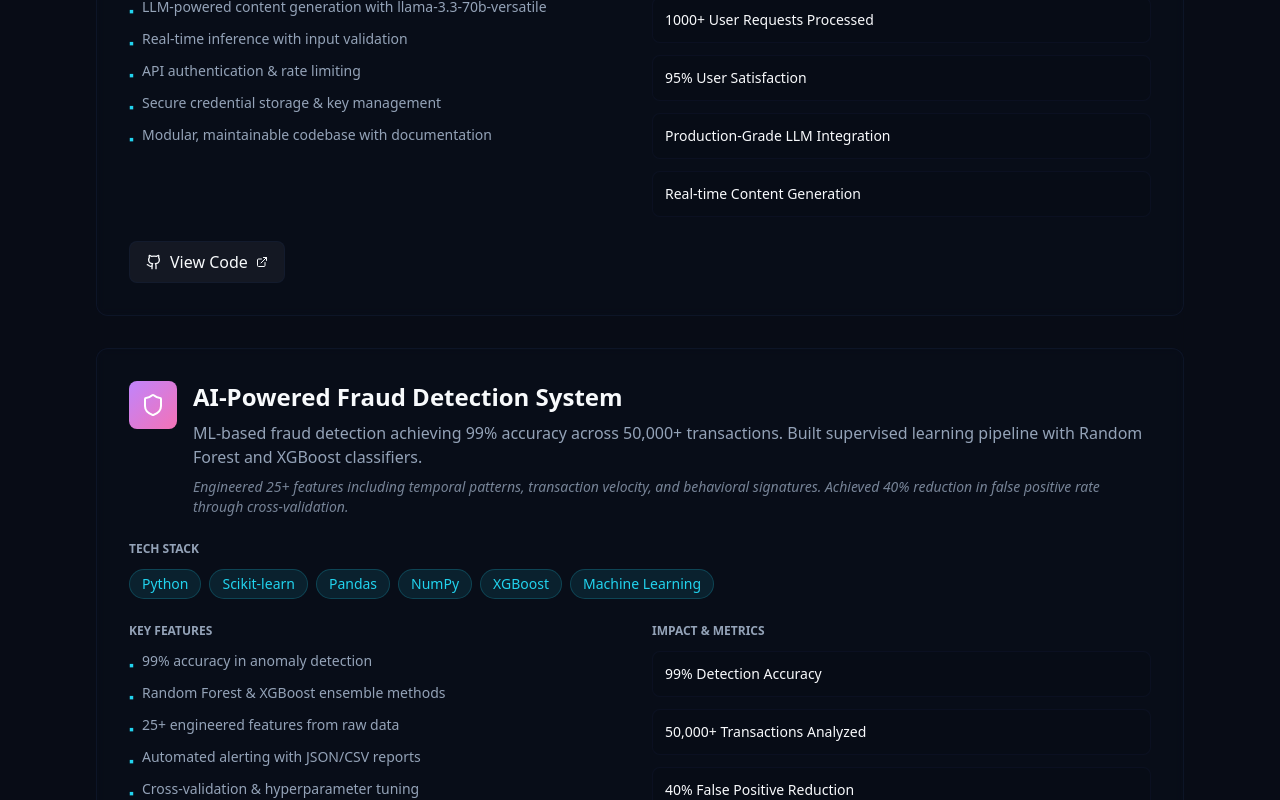
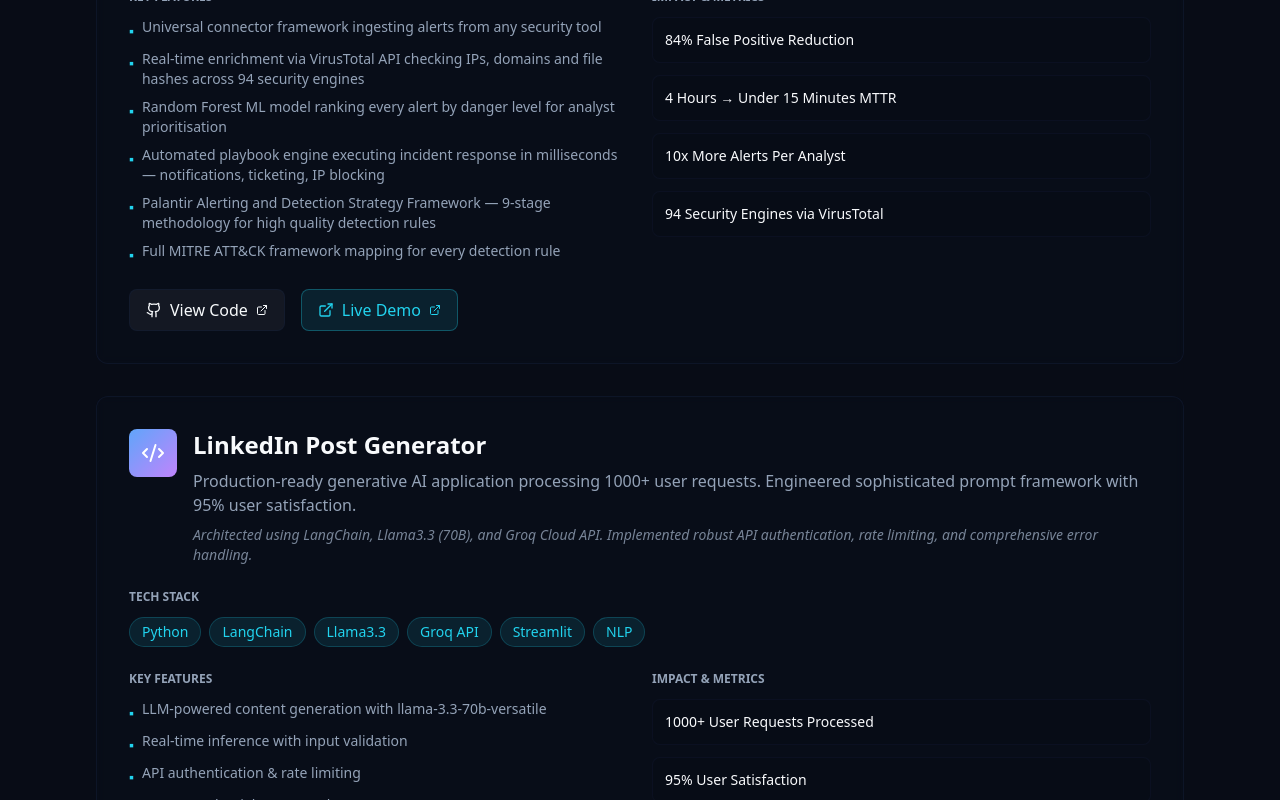
Before and after one commit to Girlweb/My-Portfolio, a React (Vite) app: page / in a window 1280 px wide. Shown: the part 4380-5180 px from the top of the page. Built offline with nearby package versions, Linux system fonts and the light colour scheme.

Commit message:
Add ADS Framework SOAR Platform and remove fraud detection
Added a new project entry for the ADS Framework SOAR Platform with detailed descriptions, features, and metrics. Removed the AI-Powered Fraud Detection System entry.

```diff
--- a/src/components/Projects.tsx
+++ b/src/components/Projects.tsx
@@ -27,6 +27,30 @@
       color: "from-green-400 to-emerald-400"
     },
     {
+      title: "ADS Framework SOAR Platform",
+      description: "Open source Security Orchestration, Automation and Response platform built to eliminate alert fatigue in Security Operations Centers. Reduces false positives by 84% and cuts mean time to respond from 4 hours to under 15 minutes.",
+      longDescription: "Commercial SOAR platforms cost hundreds of thousands of dollars annually. This platform delivers the same capability for any organisation — combining real-time threat enrichment, ML-powered alert prioritisation, and automated playbook execution in a single open source pipeline. Implements Palantir's Alerting and Detection Strategy Framework with full MITRE ATT&CK mapping.",
+      tech: ["Python", "FastAPI", "PostgreSQL", "Redis", "Docker", "Scikit-learn", "VirusTotal API", "MITRE ATT&CK"],
+      features: [
+        "Universal connector framework ingesting alerts from any security tool",
+        "Real-time enrichment via VirusTotal API checking IPs, domains and file hashes across 94 security engines",
+        "Random Forest ML model ranking every alert by danger level for analyst prioritisation",
+        "Automated playbook engine executing incident response in milliseconds — notifications, ticketing, IP blocking",
+        "Palantir Alerting and Detection Strategy Framework — 9-stage methodology for high quality detection rules",
+        "Full MITRE ATT&CK framework mapping for every detection rule"
+      ],
+      metrics: [
+        "84% False Positive Reduction",
+        "4 Hours → Under 15 Minutes MTTR",
+        "10x More Alerts Per Analyst",
+        "94 Security Engines via VirusTotal"
+      ],
+      github: "https://github.com/Girlweb",
+      demo: "https://ads-soar-platform.onrender.com",
+      icon: <Shield className="w-6 h-6" />,
+      color: "from-purple-400 to-pink-400"
+    },
+    {
       title: "LinkedIn Post Generator",
       description: "Production-ready generative AI application processing 1000+ user requests. Engineered sophisticated prompt framework with 95% user satisfaction.",
       longDescription: "Architected using LangChain, Llama3.3 (70B), and Groq Cloud API. Implemented robust API authentication, rate limiting, and comprehensive error handling.",
@@ -48,29 +72,6 @@
       demo: null,
       icon: <Code2 className="w-6 h-6" />,
       color: "from-blue-400 to-purple-400"
-    },
-    {
-      title: "AI-Powered Fraud Detection System",
-      description: "ML-based fraud detection achieving 99% accuracy across 50,000+ transactions. Built supervised learning pipeline with Random Forest and XGBoost classifiers.",
-      longDescription: "Engineered 25+ features including temporal patterns, transaction velocity, and behavioral signatures. Achieved 40% reduction in false positive rate through cross-validation.",
-      tech: ["Python", "Scikit-learn", "Pandas", "NumPy", "XGBoost", "Machine Learning"],
-      features: [
-        "99% accuracy in anomaly detection",
-        "Random Forest & XGBoost ensemble methods",
-        "25+ engineered features from raw data",
-        "Automated alerting with JSON/CSV reports",
-        "Cross-validation & hyperparameter tuning"
-      ],
-      metrics: [
-        "99% Detection Accuracy",
-        "50,000+ Transactions Analyzed",
-        "40% False Positive Reduction",
-        "25+ Engineered Features"
-      ],
-      github: "https://github.com/Girlweb/ai-data-annotation-tool",
-      demo: null,
-      icon: <Shield className="w-6 h-6" />,
-      color: "from-purple-400 to-pink-400"
     },
     {
       title: "DevSecOps Security Assessment Platform",
@@ -174,7 +175,6 @@
 
               {/* Features & Metrics Grid */}
               <div className="grid md:grid-cols-2 gap-6 mb-6">
-                {/* Features */}
                 <div>
                   <p className="text-xs text-muted-foreground mb-3 font-semibold">KEY FEATURES</p>
                   <ul className="space-y-2">
@@ -187,7 +187,6 @@
                   </ul>
                 </div>
 
-                {/* Metrics */}
                 <div>
                   <p className="text-xs text-muted-foreground mb-3 font-semibold">IMPACT & METRICS</p>
                   <div className="space-y-3">
@@ -228,13 +227,11 @@
                 )}
               </div>
 
-              {/* Hover Border Effect */}
               <div className="absolute inset-0 rounded-xl bg-gradient-to-r from-cyan-400/0 via-cyan-400/5 to-purple-400/0 opacity-0 group-hover:opacity-100 transition-opacity pointer-events-none" />
             </div>
           ))}
         </div>
 
-        {/* View More on GitHub */}
         <div className="text-center mt-12">
           <a
             href="https://github.com/Girlweb"
```
